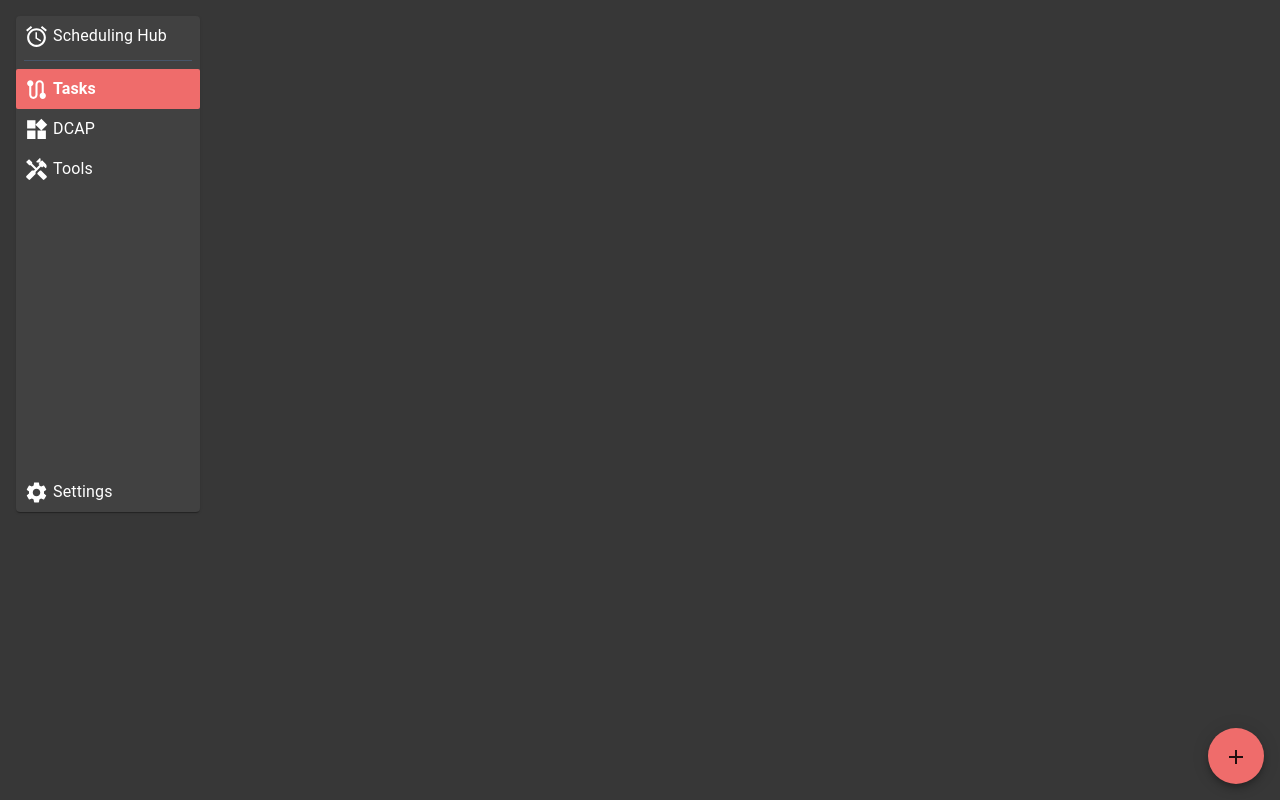
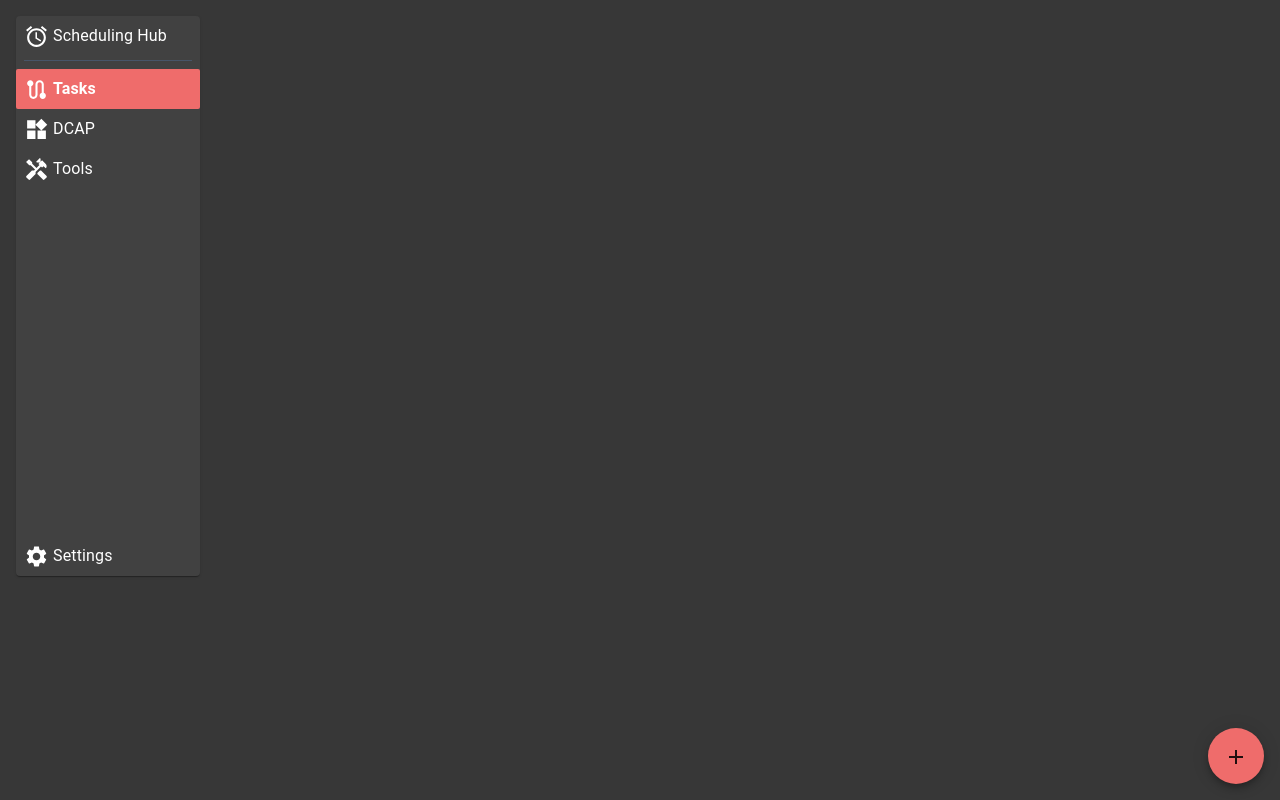
Before and after one commit to ClaytonWWilson/Scheduling-Hub, a React (Vite) app: page / in a window 1280 px wide. Built offline with nearby package versions, Linux system fonts and the light colour scheme.

Commit message:
Change sidebar length

```diff
--- a/src/components/CollapsableSidebar.tsx
+++ b/src/components/CollapsableSidebar.tsx
@@ -25,7 +25,7 @@ const Sidebar = (props: SidebarProps) => {
 
   return (
     <div
-      className={`h-[calc(100vh-1.5rem)] min-h-[22rem] max-h-[31rem] float-left px-1 ml-3 fixed transition-all ${
+      className={`h-[calc(100vh-1.5rem)] min-h-[22rem] max-h-[35rem] float-left px-1 ml-3 fixed transition-all ${
         collapsed ? "w-12 min-w-[3rem]" : "w-48 min-w-[12rem]"
       }`}
     >
```
